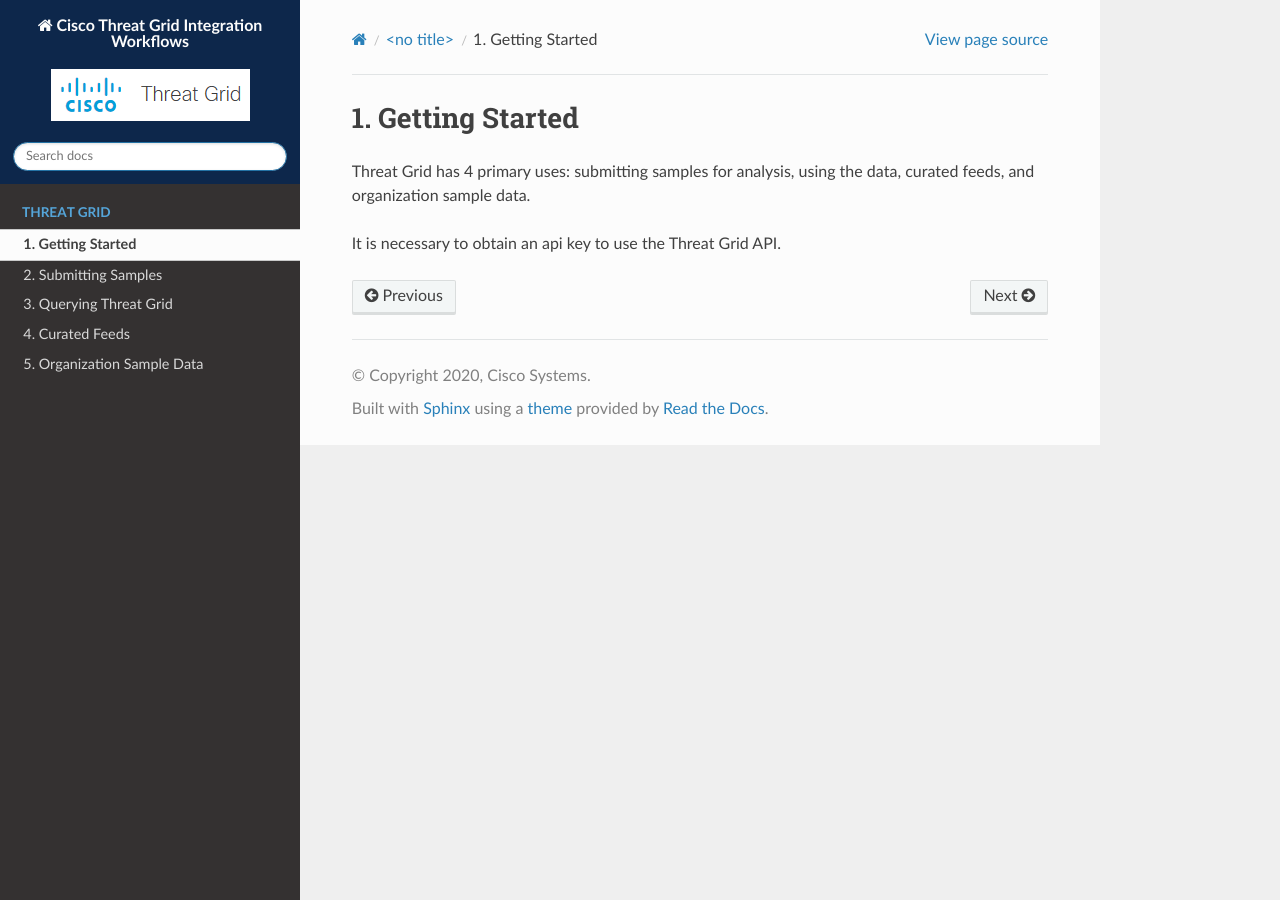
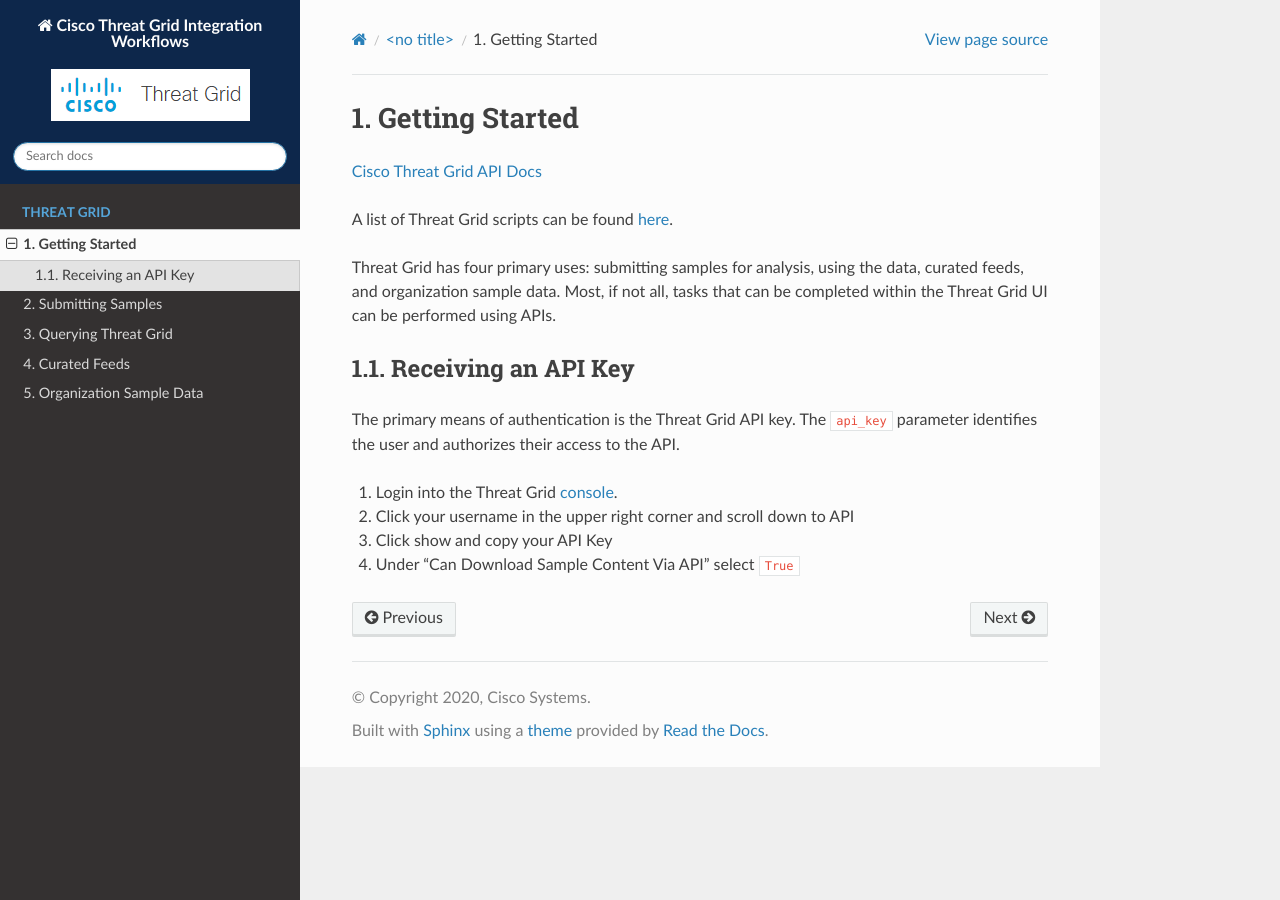
Before and after one commit to CiscoSecurity/tg-00-integration-workflows, a Sphinx documentation site: the page built from docs/source/tg/intro.rst, in a window 1280 px wide. Built offline with Sphinx 7.4.7 and the Read the Docs theme 2.0.0, drawn with Linux system fonts in a browser that asks for light colours.

Commit message:
Updated intro and added api key to all api calls

```diff
--- a/docs/source/tg/feed.rst
+++ b/docs/source/tg/feed.rst
@@ -31,11 +31,11 @@
 
 .. http:example::
 
-    GET https://panacea.threatgrid.com/api/v3/feeds/banking-dns.json HTTP/1.1
+    GET https://panacea.threatgrid.com/api/v3/feeds/banking-dns.json&api_key=12345abcde HTTP/1.1
 
 Example Fetch of One Daily Feed
 ^^^^^^^^^^^^^^^^^^^^^^^^^^^^^^^
 
 .. http:example::
 
-    GET https://panacea.threatgrid.com/api/v3/feeds/banking-dns_2016-07-14.json HTTP/1.1
+    GET https://panacea.threatgrid.com/api/v3/feeds/banking-dns_2016-07-14.json&api_key=12345abcde HTTP/1.1
--- a/docs/source/tg/intro.rst
+++ b/docs/source/tg/intro.rst
@@ -1,7 +1,19 @@
 Getting Started
 ===============
 
-Threat Grid has 4 primary uses: submitting samples for analysis, using the data, curated feeds, and organization sample
-data.
+`Cisco Threat Grid API Docs <https://panacea.threatgrid.com/mask/doc/mask/api-getting-started>`_
 
-It is necessary to obtain an api key to use the Threat Grid API.
+A list of Threat Grid scripts can be found `here <https://github.com/CiscoSecurity/tg-01-basics>`_.
+
+Threat Grid has four primary uses: submitting samples for analysis, using the data, curated feeds, and organization sample
+data. Most, if not all, tasks that can be completed within the Threat Grid UI can be performed using APIs.
+
+Receiving an API Key
+--------------------
+The primary means of authentication is the Threat Grid API key. The ``api_key`` parameter identifies the user and authorizes
+their access to the API.
+
+1. Login into the Threat Grid `console <https://panacea.threatgrid.com/mask/>`_.
+2. Click your username in the upper right corner and scroll down to API
+3. Click show and copy your API Key
+4. Under "Can Download Sample Content Via API" select ``True``
```
Also changed, not shown: docs/source/tg/query.rst (+18 -18 lines), docs/source/tg/sample.rst (+6 -6 lines), docs/source/tg/submit.rst (+12 -12 lines).
